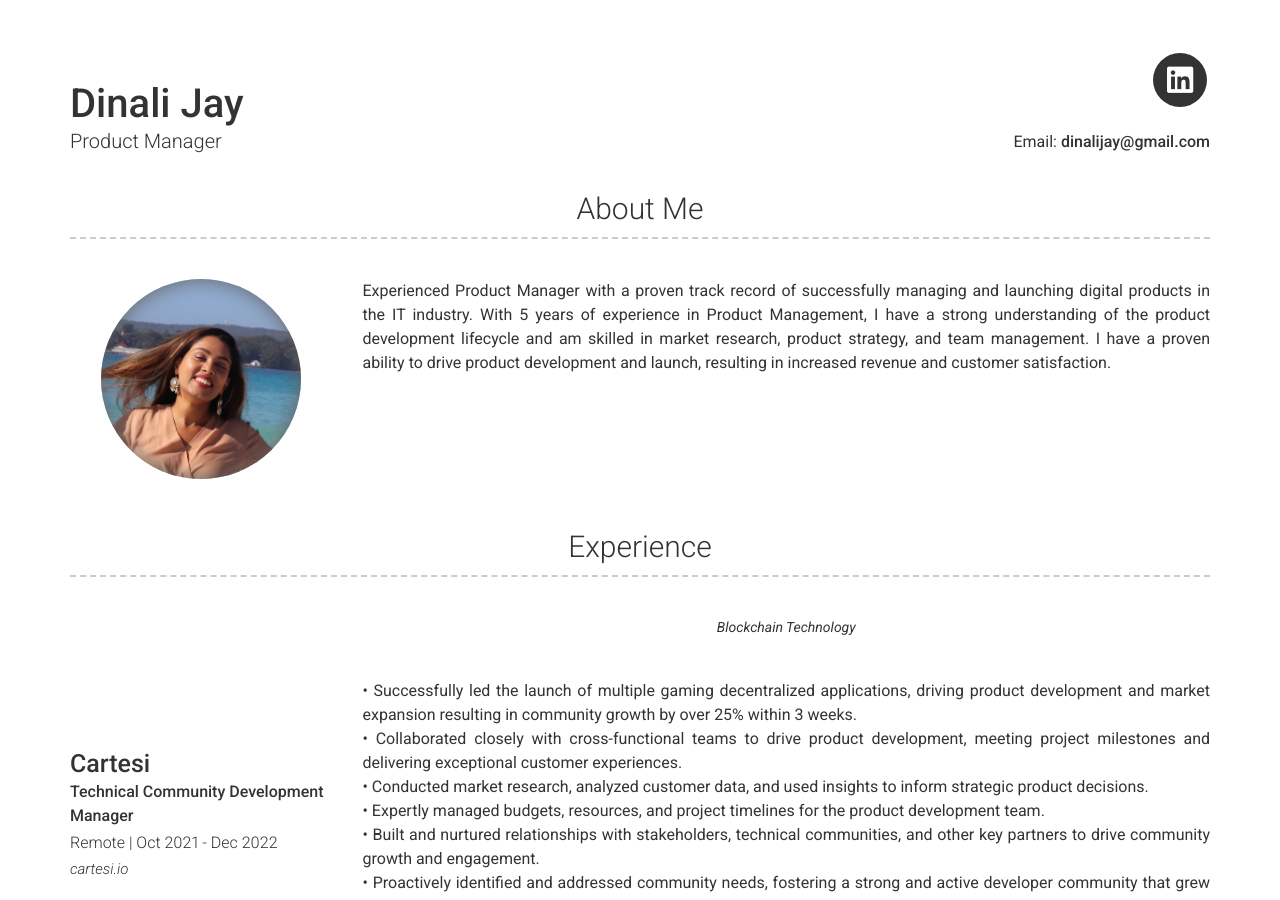
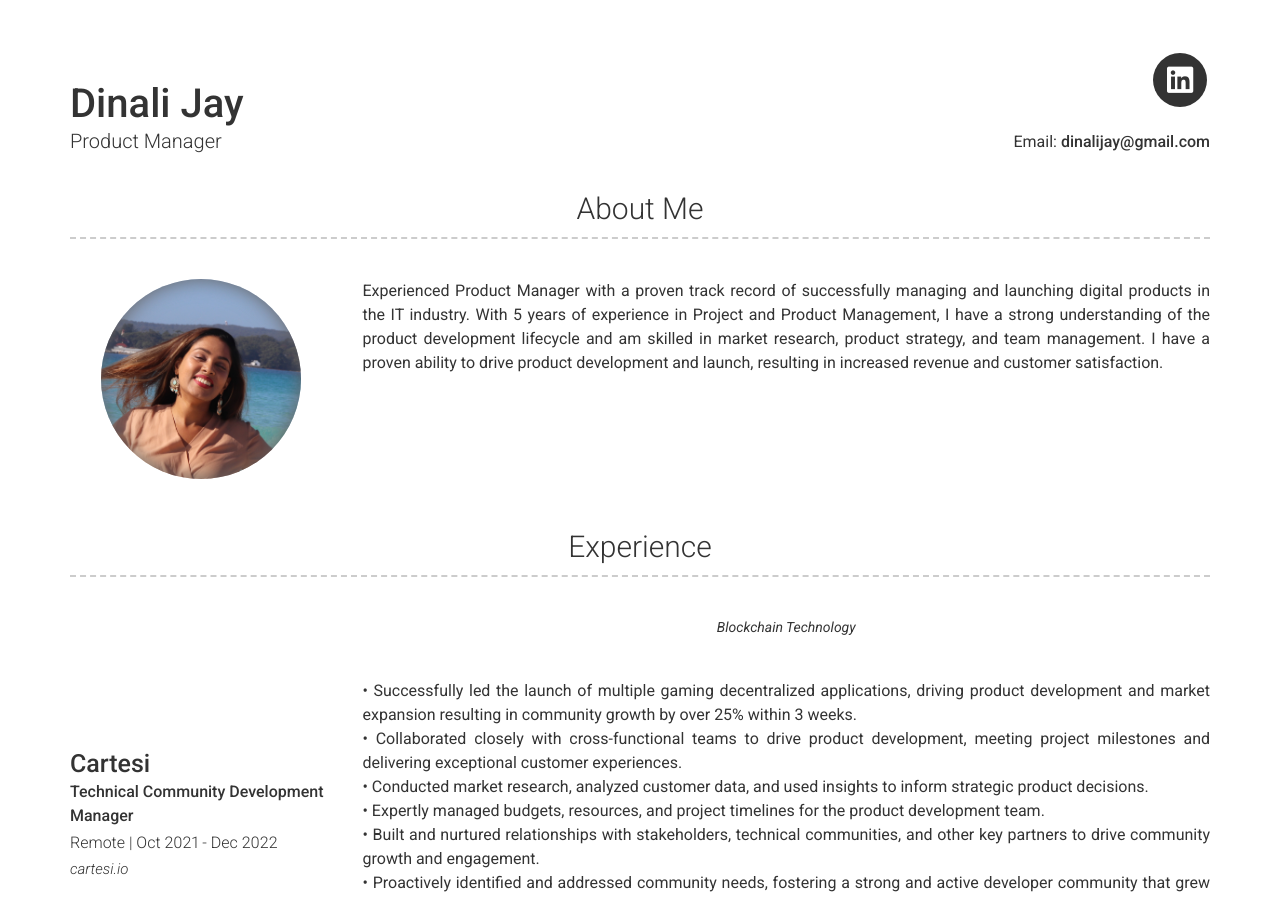
Before and after one commit to dontgimmedrama/dinali, a Jekyll site: the page built from index.md, in a window 1280 px wide and 900 px high. Built offline with Jekyll 4.4.1, drawn with Linux system fonts in a browser that asks for light colours; nearby versions of some CDN libraries.

Commit message:
Add files via upload

```diff
--- a/_config.yml
+++ b/_config.yml
@@ -52,7 +52,7 @@ linkedin_username: dinalijay
 # about_title: About Me (Use this to override about section title)
 about_profile_image: images/profile.JPG
 about_content: | # this will include new lines to allow paragraphs
-  Experienced Product Manager with a proven track record of successfully managing and launching digital products in the IT industry. With 5 years of experience in Product Management, I have a strong understanding of the product development lifecycle and am skilled in market research, product strategy, and team management. I have a proven ability to drive product development and launch, resulting in increased revenue and customer satisfaction.
+  Experienced Product Manager with a proven track record of successfully managing and launching digital products in the IT industry. With 5 years of experience in Project and Product Management, I have a strong understanding of the product development lifecycle and am skilled in market research, product strategy, and team management. I have a proven ability to drive product development and launch, resulting in increased revenue and customer satisfaction.
 #  Write an awesome description about yourself here, this supports markdown, so you can add [links](http://foobar.com) and highlight things <mark>like this</mark>.
 
 #  You can even add paragraphs by using empty lines like this and add anything else [markdown](https://www.markdownguide.org/getting-started#what-is-markdown) supports such as
```
